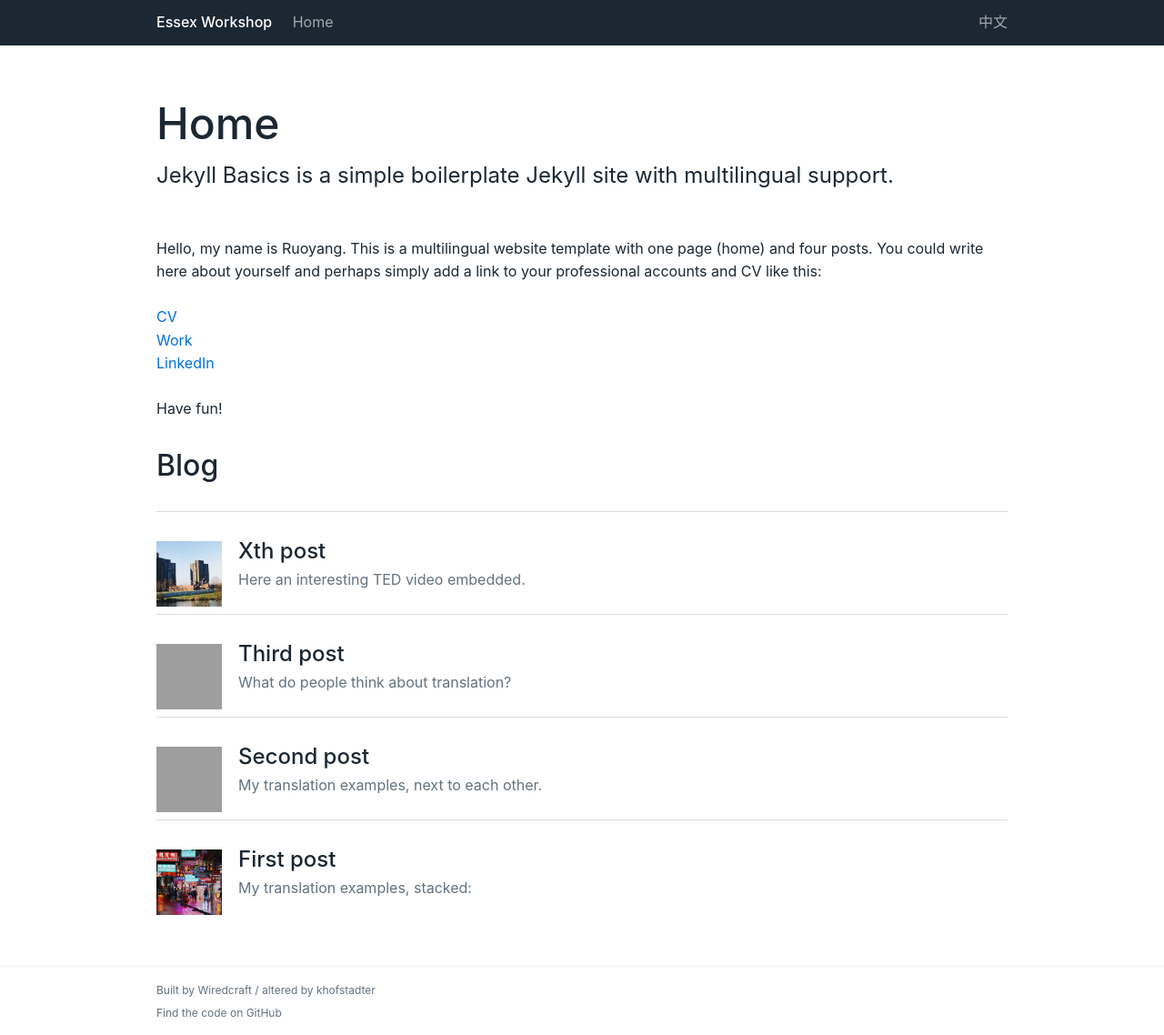
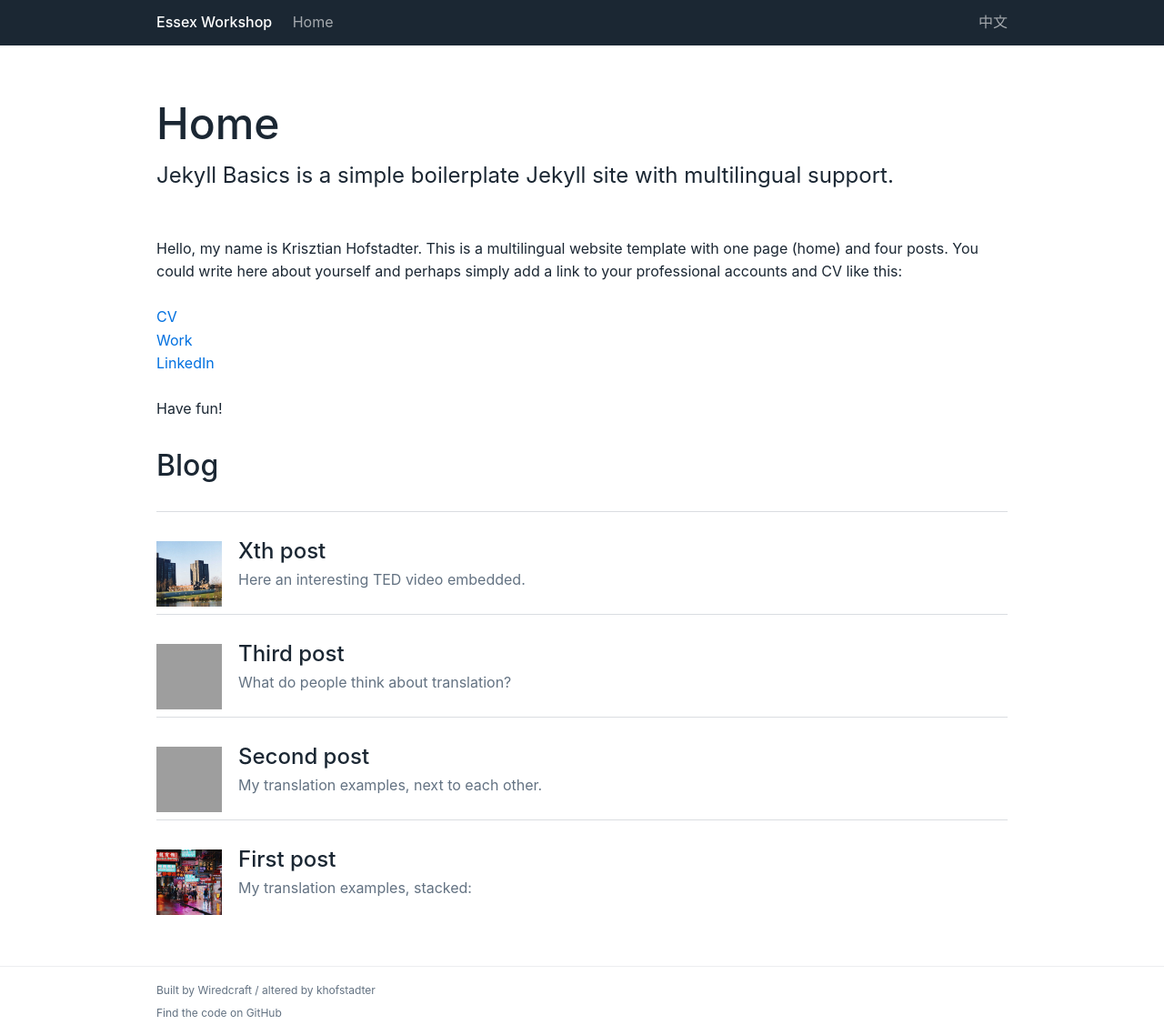
Before and after one commit to roodab/webABC, a Jekyll site: the page built from index.md, in a window 1280 px wide. Shown: the whole page at 91% size. Built offline with Jekyll 4.4.1, drawn with Linux system fonts in a browser that asks for light colours.

Commit message:
Update index.md

```diff
--- a/index.md
+++ b/index.md
@@ -5,7 +5,7 @@ description: "Jekyll Basics is a simple boilerplate Jekyll site with multilingua
 lang: en
 ---
 
-Hello, my name is Ruoyang. This is a multilingual website template with one page (home) and four posts. You could write here about yourself and perhaps simply add a link to your professional accounts and CV like this:
+Hello, my name is Krisztian Hofstadter. This is a multilingual website template with one page (home) and four posts. You could write here about yourself and perhaps simply add a link to your professional accounts and CV like this:
 
 [CV](https://khofstadter.info/assets/doc/K-Hofstader-CV-general-2019.pdf)
 [Work](https://www.anglia.ac.uk/people/krisztian-hofstadter)
```
